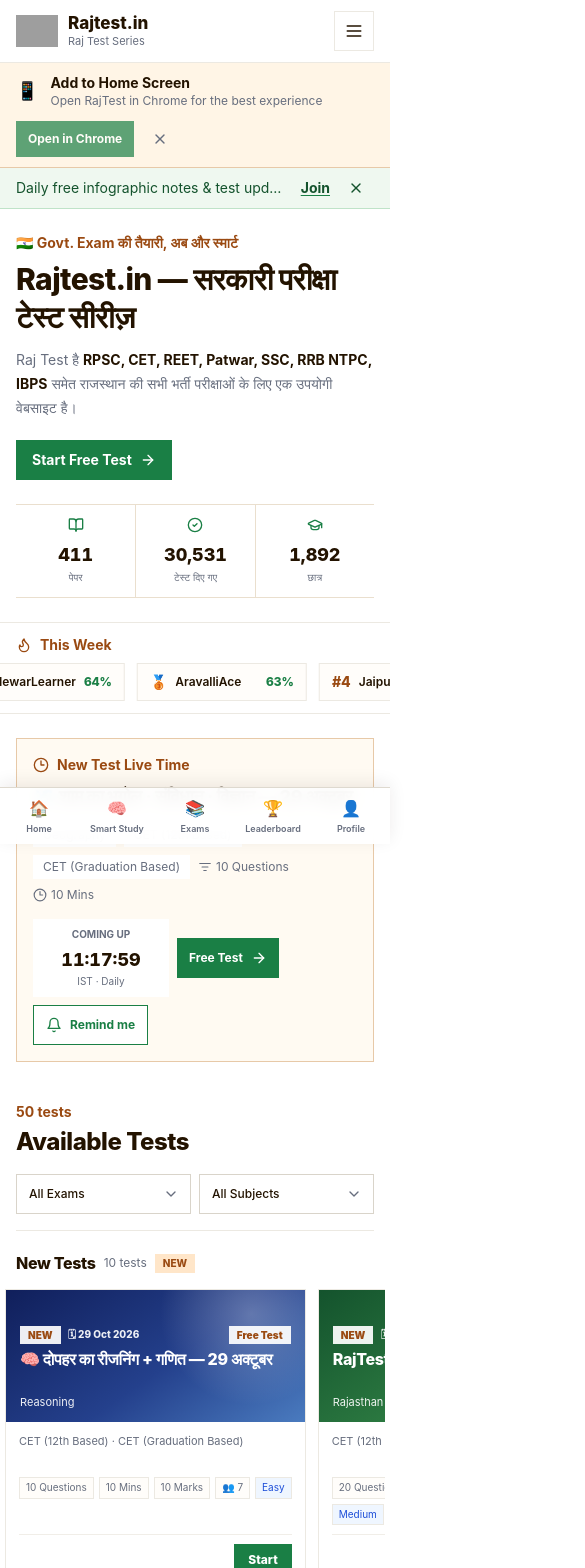
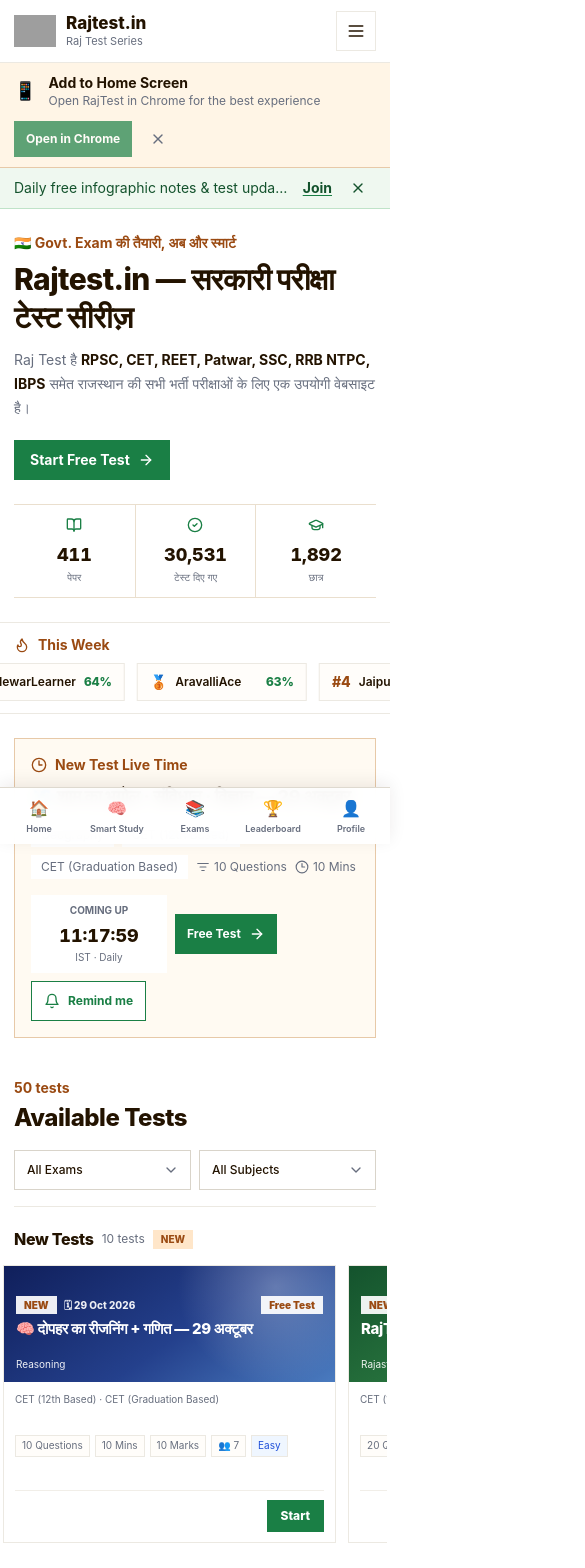
Before and after one commit to earthymotivator/rajtest-portal, a Next.js app: page / in a window 390 px wide. Shown: the top 1568 px of the page, 585 px wide, since content can reach past the window. Built offline with nearby package versions, Linux system fonts and the light colour scheme; grey boxes are pictures that could not be loaded.

Commit message:
Add mobile-responsive layout fixes for the RajTest landing/catalog cards and shared container constraints

```diff
--- a/app/globals.css
+++ b/app/globals.css
@@ -23,6 +23,7 @@ html {
 body {
   margin: 0;
   min-height: 100vh;
+  overflow-x: hidden;
   background: var(--surface);
   color: var(--text);
   font-family: -apple-system, BlinkMacSystemFont, "Segoe UI", Roboto, "Helvetica Neue", "Noto Sans", Arial, sans-serif;
@@ -257,6 +258,45 @@ img {
   to { transform: translateX(-50%); }
 }
 
+@media (max-width: 640px) {
+  .container-shell {
+    padding-left: 0.875rem;
+    padding-right: 0.875rem;
+  }
+
+  .catalogue-row-item {
+    flex-basis: 82%;
+  }
+
+  .test-cover {
+    min-height: 116px;
+    padding: 10px 12px;
+  }
+
+  .test-cover-title {
+    min-height: 36px;
+    font-size: 15px;
+  }
+
+  .test-card-body {
+    padding: 10px 11px;
+  }
+}
+
+@media (max-width: 420px) {
+  .catalogue-row-item {
+    flex-basis: 92%;
+  }
+
+  .test-cover-when,
+  .test-cover-new,
+  .test-cover-kind,
+  .test-cover-category,
+  .test-card-exams {
+    font-size: 10px;
+  }
+}
+
 @media (min-width: 1536px) {
   .container-shell {
     max-width: 1400px;
```
